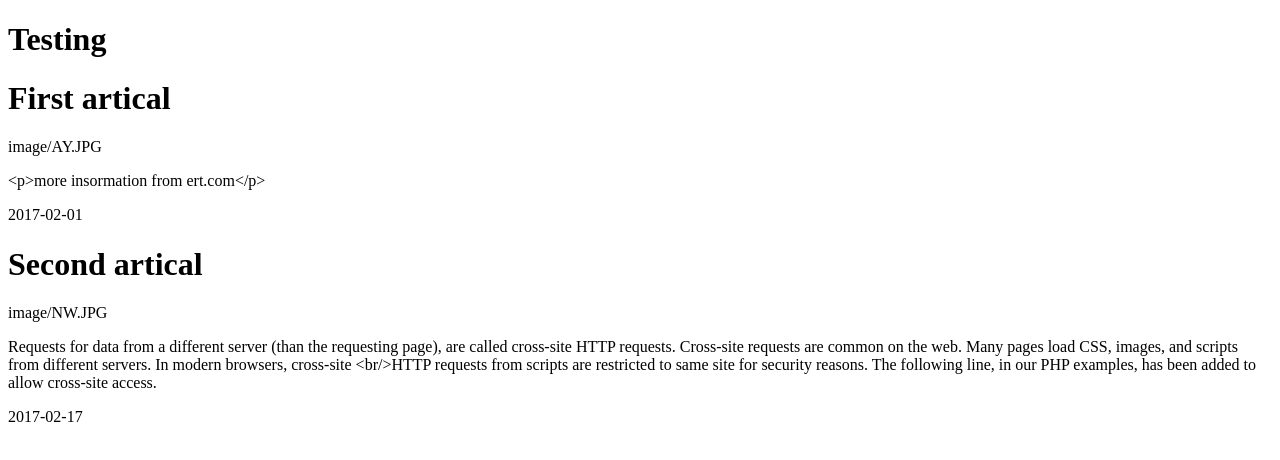
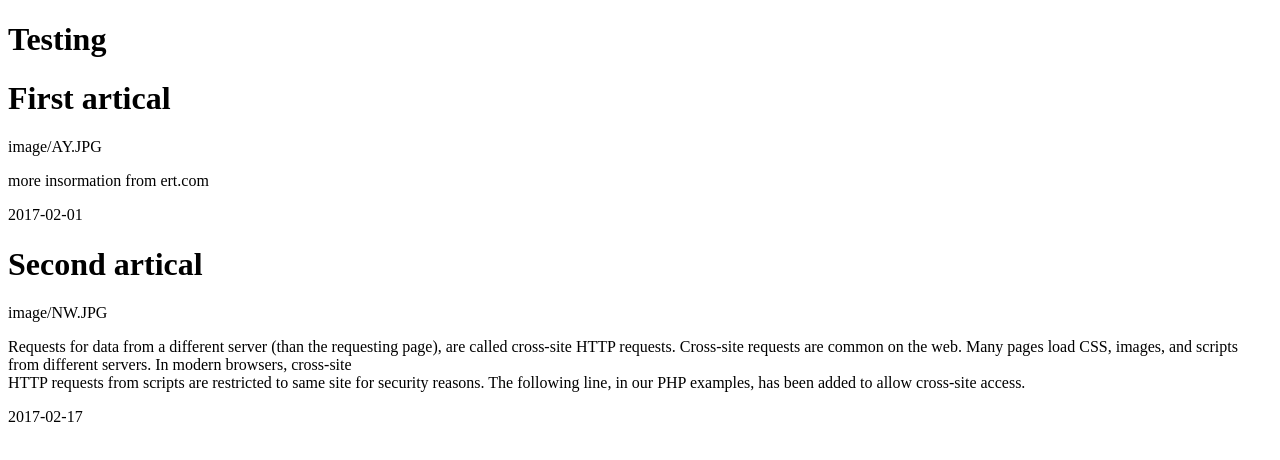
Before and after one commit to GelmanDan/Angular2_SimpleCRUD, an Angular app: page / in a window 1280 px wide. Shown: the top 460 px of the page. Built offline with nearby package versions, Linux system fonts and the light colour scheme.

Commit message:
fixed html tags, working on styles in json

```diff
--- a/src/app/app.component.css
+++ b/src/app/app.component.css
@@ -0,0 +1,3 @@
+div .vip {
+    color:aquamarine;
+}
--- a/src/app/app.component.html
+++ b/src/app/app.component.html
@@ -1,8 +1,8 @@
 <h1>Testing</h1>
 
 <div *ngFor="let artical of articals">
-    <h1>{{artical?.title}}</h1>
+    <h1 class="header">{{artical?.title}}</h1>
     <p>{{artical?.img}}</p>
-    {{artical?.body}}
+    <div class="" [innerHTML]="artical?.body"></div>
     <p>{{artical?.date}}</p>
 </div>
--- a/src/data.json
+++ b/src/data.json
@@ -1 +1 @@
-[{"title":"First artical","img":"image\/AY.JPG","body":"<p>more insormation from ert.com</p>","date":"2017-02-01","author":"Ivan Smith"},{"title":"Second artical","img":"image\/NW.JPG","body":"Requests for data from a different server (than the requesting page), are called cross-site HTTP requests.\r\n\r\nCross-site requests are common on the web. Many pages load CSS, images, and scripts from different servers.\r\n\r\nIn modern browsers, cross-site <br/>HTTP requests from scripts are restricted to same site for security reasons.\r\n\r\nThe following line, in our PHP examples, has been added to allow cross-site access.","date":"2017-02-17","author":"Mike Smith"}]
+[{"title":"First artical","img":"image\/AY.JPG","body":"<p style=\"color:red;\">more insormation from ert.com</p>","date":"2017-02-01","author":"Ivan Smith"},{"title":"Second artical","img":"image\/NW.JPG","body":"Requests for data from a different server (than the requesting page), are called cross-site HTTP requests.\r\n\r\nCross-site requests are common on the web. Many pages load CSS, images, and scripts from different servers.\r\n\r\nIn modern browsers, cross-site <br/>HTTP requests from scripts are restricted to same site for security reasons.\r\n\r\nThe following line, in our PHP examples, has been added to allow cross-site access.","date":"2017-02-17","author":"Mike Smith"}]
```
